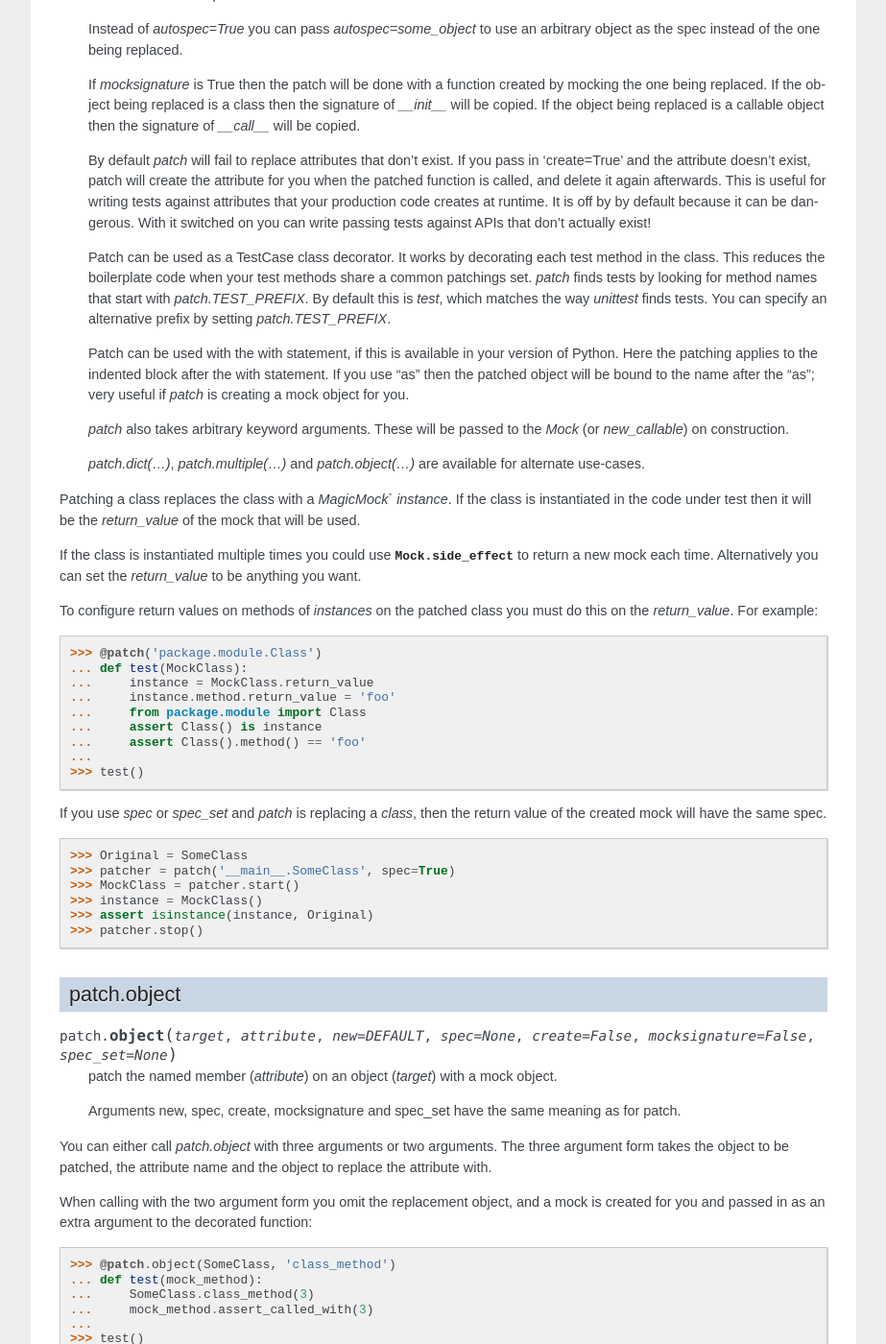
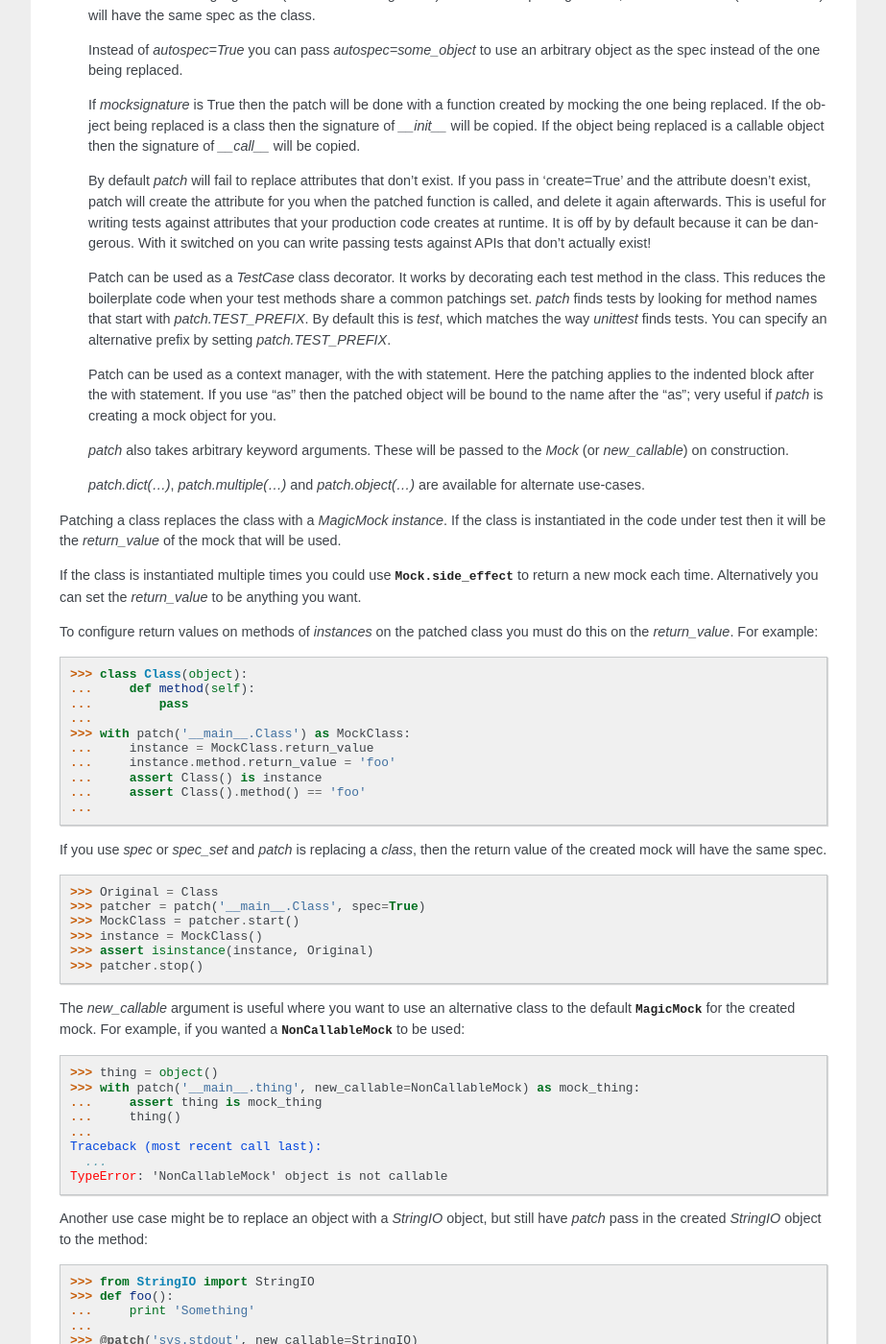
Before and after one commit to testing-cabal/mock, a Sphinx documentation site: the page built from docs/patch.txt, in a window 1280 px wide and 1400 px high, scrolled down 793 px. Shown: the whole window at 96% size, without its empty margins (198-1121 px from the left). Built offline with Sphinx 7.4.7, drawn with Linux system fonts in a browser that asks for light colours; some of the changed text lies outside the part shown.

Commit message:
Doc updates

```diff
--- a/docs/patch.txt
+++ b/docs/patch.txt
@@ -45,7 +45,8 @@
 
     The `target` is imported and the specified attribute patched with the new
     object, so it must be importable from the environment you are calling the
-    decorator from.
+    decorator from. The target is imported when the decorated function is
+    executed, not at decoration time.
 
     If `new` is omitted, then a new `MagicMock` is created and passed in as an
     extra argument to the decorated function.
@@ -86,18 +87,17 @@
     default because it can be dangerous. With it switched on you can write
     passing tests against APIs that don't actually exist!
 
-    Patch can be used as a TestCase class decorator. It works by
+    Patch can be used as a `TestCase` class decorator. It works by
     decorating each test method in the class. This reduces the boilerplate
     code when your test methods share a common patchings set. `patch` finds
     tests by looking for method names that start with `patch.TEST_PREFIX`.
     By default this is `test`, which matches the way `unittest` finds tests.
     You can specify an alternative prefix by setting `patch.TEST_PREFIX`.
 
-    Patch can be used with the with statement, if this is available in your
-    version of Python. Here the patching applies to the indented block after
-    the with statement. If you use "as" then the patched object will be bound
-    to the name after the "as"; very useful if `patch` is creating a mock
-    object for you.
+    Patch can be used as a context manager, with the with statement. Here the
+    patching applies to the indented block after the with statement. If you
+    use "as" then the patched object will be bound to the name after the
+    "as"; very useful if `patch` is creating a mock object for you.
 
     `patch` also takes arbitrary keyword arguments. These will be passed to
     the `Mock` (or `new_callable`) on construction.
@@ -106,7 +106,7 @@
     available for alternate use-cases.
 
 
-Patching a class replaces the class with a `MagicMock`` *instance*. If the
+Patching a class replaces the class with a `MagicMock` *instance*. If the
 class is instantiated in the code under test then it will be the
 `return_value` of the mock that will be used.
 
@@ -119,40 +119,73 @@
 
 .. doctest::
 
-    >>> @patch('package.module.Class')
-    ... def test(MockClass):
+    >>> class Class(object):
+    ...     def method(self):
+    ...         pass
+    ...
+    >>> with patch('__main__.Class') as MockClass:
     ...     instance = MockClass.return_value
     ...     instance.method.return_value = 'foo'
-    ...     from package.module import Class
     ...     assert Class() is instance
     ...     assert Class().method() == 'foo'
     ...
-    >>> test()
 
 If you use `spec` or `spec_set` and `patch` is replacing a *class*, then the
 return value of the created mock will have the same spec.
 
 .. doctest::
 
-    >>> Original = SomeClass
-    >>> patcher = patch('__main__.SomeClass', spec=True)
+    >>> Original = Class
+    >>> patcher = patch('__main__.Class', spec=True)
     >>> MockClass = patcher.start()
     >>> instance = MockClass()
     >>> assert isinstance(instance, Original)
     >>> patcher.stop()
 
+The `new_callable` argument is useful where you want to use an alternative
+class to the default :class:`MagicMock` for the created mock. For example, if
+you wanted a :class:`NonCallableMock` to be used:
+
+.. doctest::
+
+    >>> thing = object()
+    >>> with patch('__main__.thing', new_callable=NonCallableMock) as mock_thing:
+    ...     assert thing is mock_thing
+    ...     thing()
+    ...
+    Traceback (most recent call last):
+      ...
+    TypeError: 'NonCallableMock' object is not callable
+
+Another use case might be to replace an object with a `StringIO` object, but
+still have `patch` pass in the created `StringIO` object to the method:
+
+.. doctest::
+
+    >>> from StringIO import StringIO
+    >>> def foo():
+    ...     print 'Something'
+    ...
+    >>> @patch('sys.stdout', new_callable=StringIO)
+    ... def test(mock_stdout):
+    ...     foo()
+    ...     assert mock_stdout.getvalue() == 'Something\n'
+    ...
+    >>> test()
 
 
 patch.object
 ============
 
-.. function:: patch.object(target, attribute, new=DEFAULT, spec=None, create=False, mocksignature=False, spec_set=None)
+.. function:: patch.object(target, attribute, new=DEFAULT, spec=None, create=False, mocksignature=False, spec_set=None, autospec=False, new_callable=None, **kwargs)
 
     patch the named member (`attribute`) on an object (`target`) with a mock
     object.
 
-    Arguments new, spec, create, mocksignature and spec_set have the same
-    meaning as for patch.
+    Arguments new, spec, create, mocksignature, spec_set, autospec and
+    new_callable have the same meaning as for patch. Like patch, patch.object
+    takes arbitrary keyword arguments for configuring the mock object it
+    creates.
 
 You can either call `patch.object` with three arguments or two arguments. The
 three argument form takes the object to be patched, the attribute name and the
@@ -171,11 +204,12 @@
     ...
     >>> test()
 
-``spec`` and ``create`` have the same meaning as for the patch decorator.
+`spec`, `create` and the other arguments to `patch.object` have the same
+meaning as they do for `patch`.
 
-``patch.object`` is also a context manager and can be used with ``with``
-statements in the same way as ``patch``. It can also be used as a class
-decorator with same semantics as ``patch``.
+`patch.object` is also a context manager and can be used with ``with``
+statements in the same way as `patch`. It can also be used as a class
+decorator in the same way as `patch`.
 
 
 patch.dict
```
Also changed, not shown: mock.py (+13 -10 lines).
